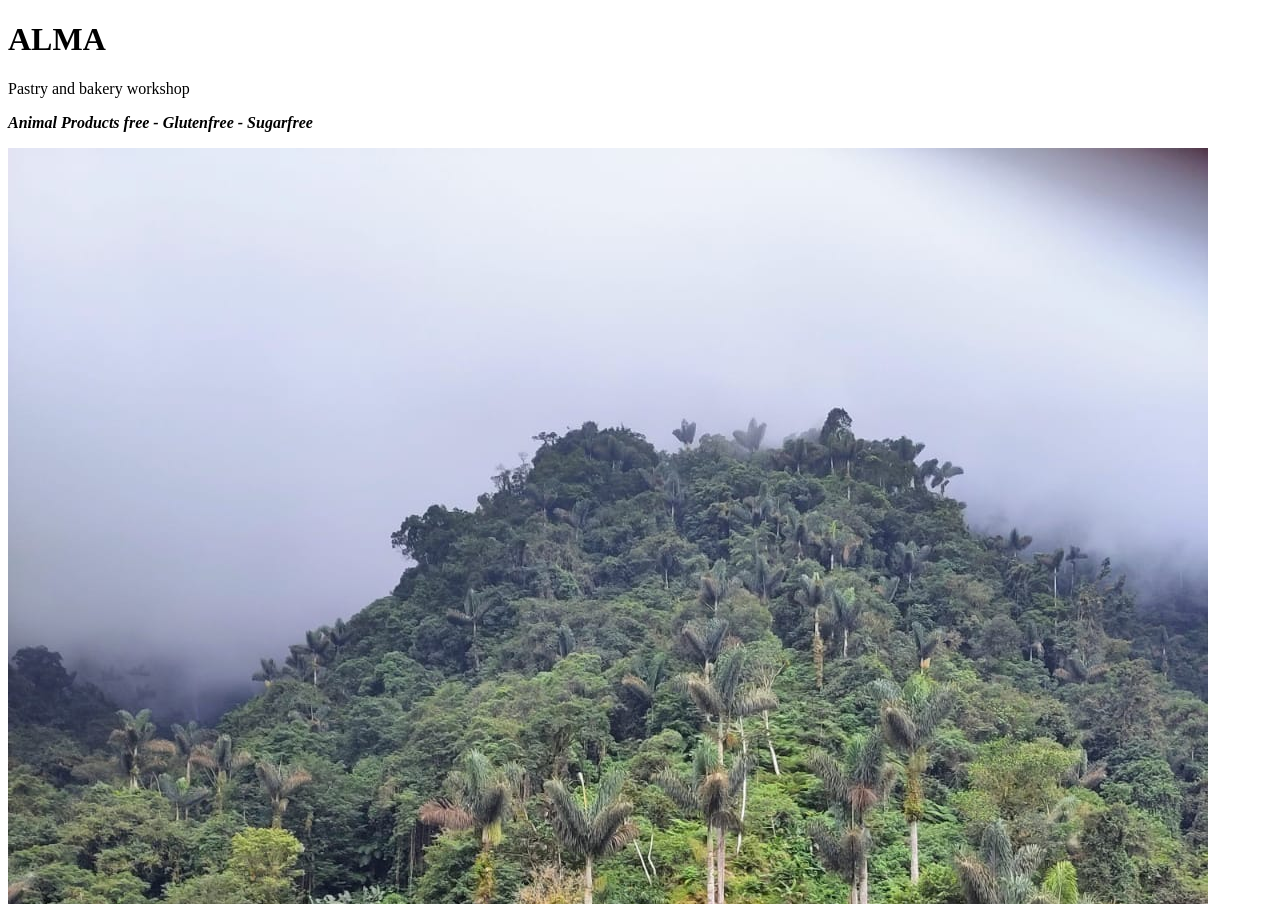
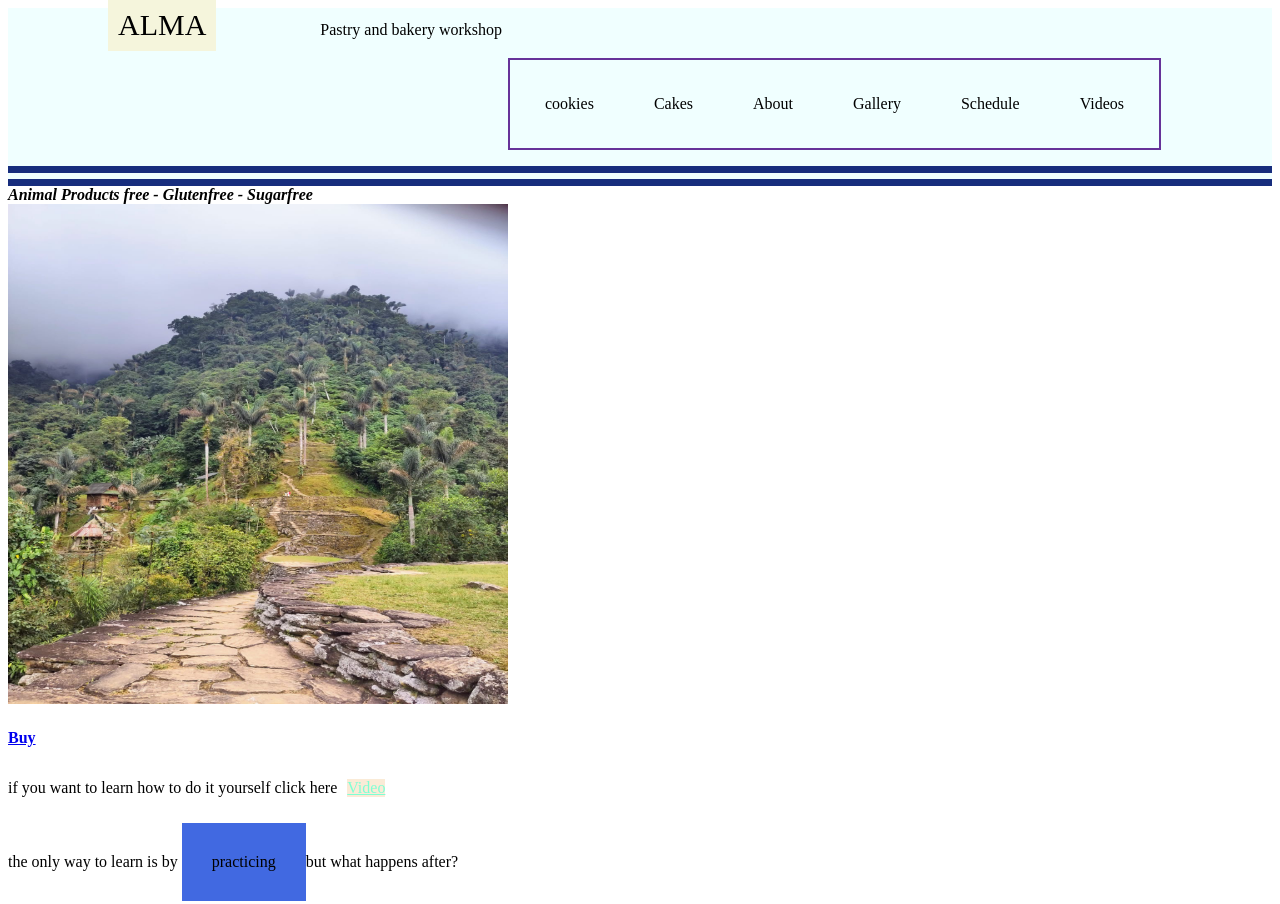
Before and after one commit to HeerMerlin/Alma, a plain HTML site: page index.html in a window 1280 px wide. Shown: the top 904 px of the page. Drawn offline with Linux system fonts and the light colour scheme.

Commit message:
last updated file structure

```diff
--- a/index.html
+++ b/index.html
@@ -3,21 +3,29 @@
     <head>
         <meta charset="utf-8">
         <title>Alma-Vegan-Cafe</title>
+        <link rel="stylesheet" href="styles.css">
+    <div class="container">
+        <div class="font-tittle">ALMA</div>
+        <p class="inline">Pastry and bakery workshop</p>
+        <ul>
+            <li>cookies</li>
+            <li>Cakes</li>
+            <li>About</li>
+            <li>Gallery</li>
+            <li>Schedule</li>
+            <li>Videos</li>
+        </ul>
+    </div>
     </head>
 
 
     <body>
-        <h1>ALMA</h1>
-        <p>Pastry and bakery workshop</p>
-        <p><strong><em> Animal Products free - Glutenfree - Sugarfree</em></strong></p>
+        <div><strong><em> Animal Products free - Glutenfree - Sugarfree</em></strong></div>
         <img src="images/AlmaCoverup.png">
-        <ul>
-            <li>Galletas</li>
-            <li>tortas</li>
-        </ul>
+
         <h4><a href="pages/checkout.html"><b>Buy</b></a></h4> <!--in some cases it is necesary to specify to look for the relative file/directory by adding ./-->
-        <a href="https://studio.youtube.com/channel/UC-ZuYKhhXrHT2jf6aTKlBIw/videos/upload?filter=%5B%5D&sort=%7B%22columnType%22%3A%22date%22%2C%22sortOrder%22%3A%22DESCENDING%22%7D">Learn How To Prepare It At Home</a>
-
+        <p>if you want to learn how to do it yourself click here<a href="" class="padding">Video</a></p>
+        <p>the only way to learn is by <span class="learning">practicing</span>but what happens after?</p>
 
     </body>
 </html>
--- /dev/null
+++ b/styles.css
@@ -0,0 +1,66 @@
+*{
+    box-sizing: border-box;
+}
+#font {
+    color: aqua;
+    background-color: antiquewhite;
+    font-size: 40px;
+    max-width: 70ch;
+    font-family: 'Franklin Gothic Medium';
+    margin: 4cm;
+}
+.font-tittle {
+    font-size: 30px;
+    height: auto;
+    width: 500px;
+    padding: 10px;
+    display: inline;
+    background-color:beige;
+    margin-left: 100px;
+    margin-right: 100px;
+}
+#alto {
+    color: blueviolet;
+    background-color: aquamarine;
+}
+ul {
+    border: 2px solid rebeccapurple;
+    display: inline-flex;
+    padding: 5px;
+    list-style: none;
+    margin-left: 500px;
+}
+li {
+    padding: 30px;
+}
+img {
+    height: 500px;
+    width: 500px;
+}
+.inline {
+    display: inline;
+}
+.container {
+    border-color: 10px black;
+    background-color: azure;
+    border-bottom: 20px double rgb(23, 45, 125);
+}
+.box {
+    border: 2px black;
+}
+.padding {
+    display: inline-block;
+    margin: 10px;
+    background-color: antiquewhite;
+    color: aquamarine;
+}
+.padding a:hover{
+    background-color: black;
+    color: azure;
+}
+.learning {
+    background-color: royalblue;
+    border-bottom: 2px black;
+    padding: 30px;
+    display: inline-block;
+}
```
Also changed, not shown: pages/checkout.html (+1 -1 lines), 2 other files.
